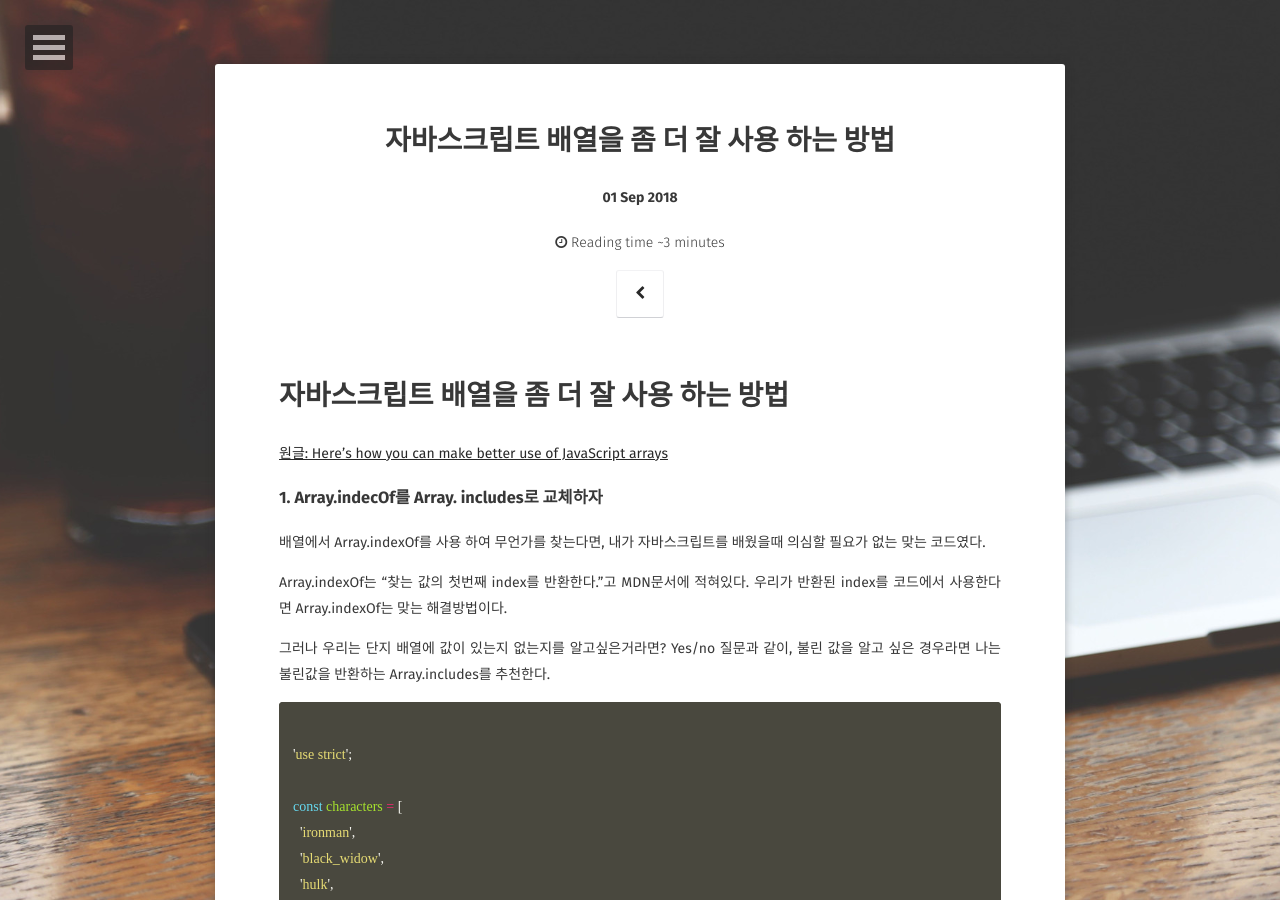
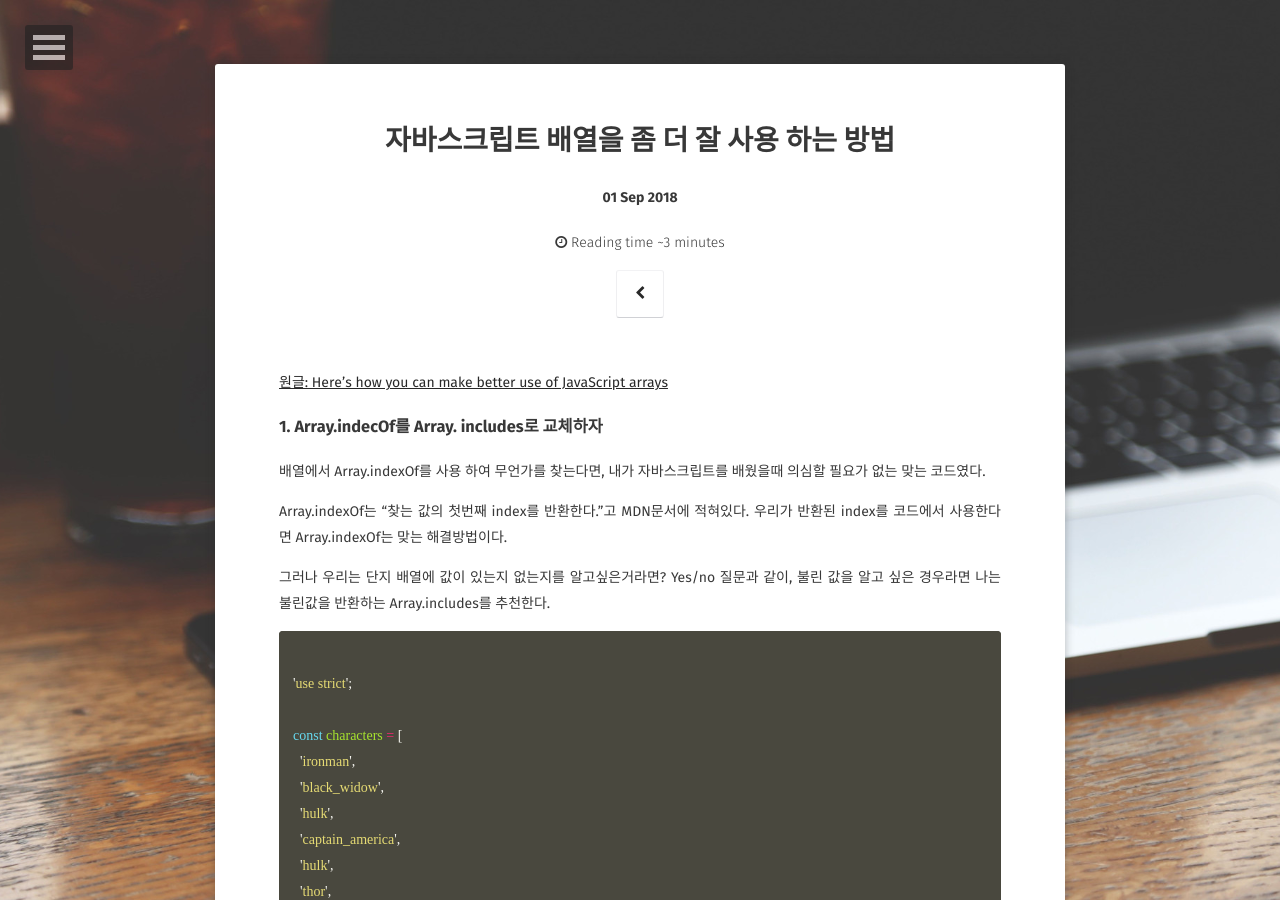
Before and after one commit to caferion/caferion.github.io, a Jekyll site: the page built from _posts/2018-09-01-javascript-array.md, in a window 1280 px wide and 900 px high. Built offline with Jekyll 4.4.1, drawn with Linux system fonts in a browser that asks for light colours; some web fonts are replaced; comment, search, counter and statistics services are not loaded.

Commit message:
Update 2018-09-01-javascript-array.md

```diff
--- a/_posts/2018-09-01-javascript-array.md
+++ b/_posts/2018-09-01-javascript-array.md
@@ -8,8 +8,6 @@ tag:
 - javascript
 comments: true
 ---
-
-# 자바스크립트 배열을 좀 더 잘 사용 하는 방법
 
 [원글: Here’s how you can make better use of JavaScript arrays](https://medium.freecodecamp.org/heres-how-you-can-make-better-use-of-javascript-arrays-3efd6395af3c)
 
```
